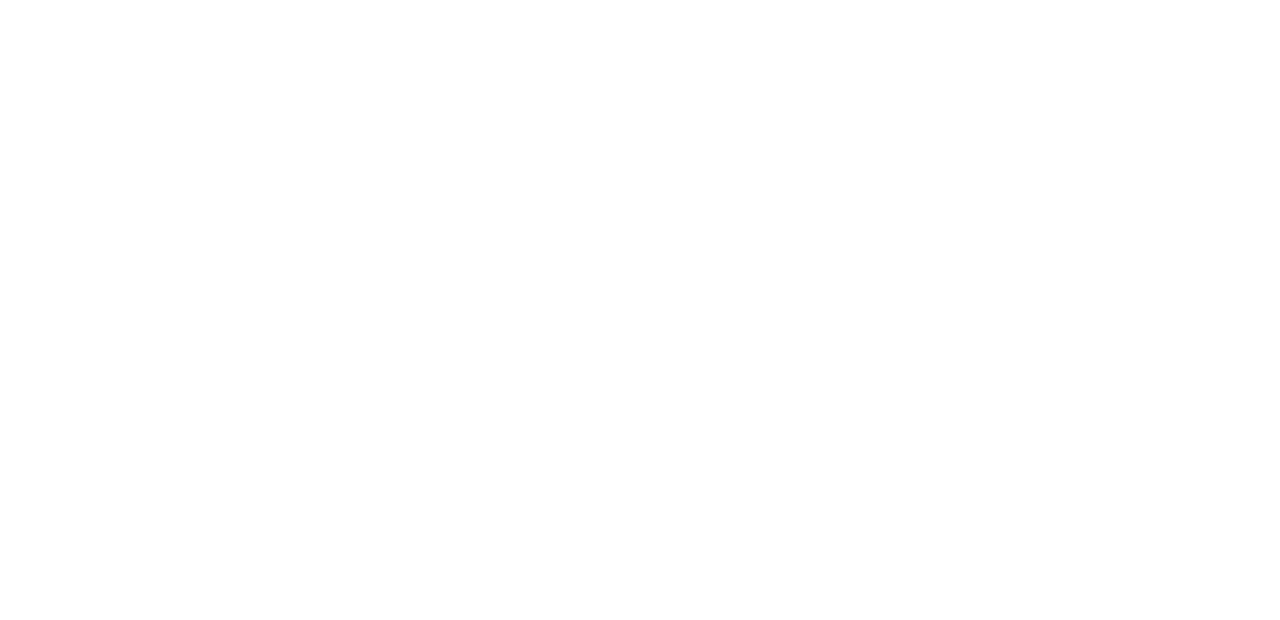
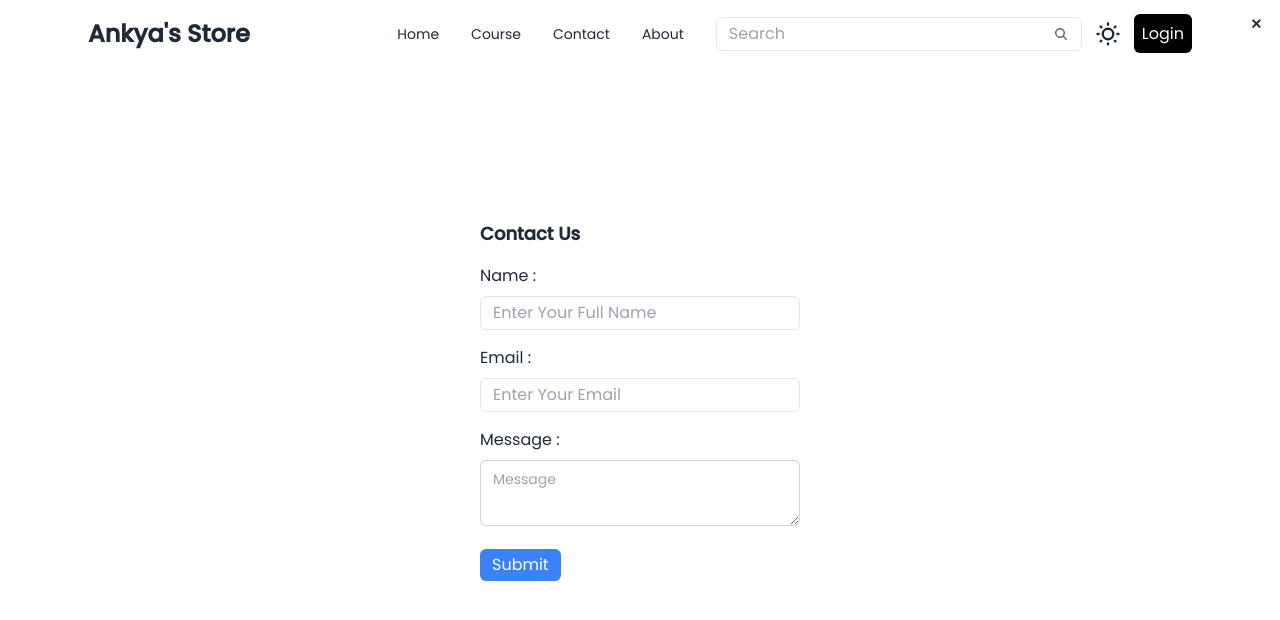
Before and after one commit to Ankitsinha2506/BookStore, a React (Vite) app in the folder frontend/: page /contact in a window 1280 px wide. Before the commit this address had no page. Shown: the top 620 px of the page. Built offline with nearby package versions, Linux system fonts and the light colour scheme.

Commit message:
Frontend Part Completed

```diff
--- a/frontend/package.json
+++ b/frontend/package.json
@@ -12,6 +12,7 @@
   "dependencies": {
     "react": "^18.3.1",
     "react-dom": "^18.3.1",
+    "react-hook-form": "^7.52.1",
     "react-router-dom": "^6.25.1",
     "react-slick": "^0.30.2",
     "slick-carousel": "^1.8.1"
--- a/frontend/src/App.jsx
+++ b/frontend/src/App.jsx
@@ -3,6 +3,7 @@ import Home from './Home/Home'
 import { Route, Routes } from 'react-router-dom'
 import Course from './Courses/Course'
 import Signup from './components/Signup'
+import ContactUs from './components/ContactUs'
 
 
 const App = () => {
@@ -13,6 +14,8 @@ const App = () => {
         <Route path='/' element={<Home />} />
         <Route path='/course' element={<Course />} />
         <Route path='/signup' element={<Signup />} />
+        <Route path='/contact' element={<ContactUs />} />
+
       </Routes>
       </div>
     </>
--- /dev/null
+++ b/frontend/src/components/ContactUs.jsx
@@ -0,0 +1,16 @@
+import React from 'react'
+import Navbar from './Navbar'
+import Contact from './ContactUs/Contact'
+
+const ContactUs = () => {
+    return (
+        <>
+            <Navbar />
+            <div>
+                <Contact />
+            </div>
+        </>
+    )
+}
+
+export default ContactUs
--- /dev/null
+++ b/frontend/src/components/ContactUs/Contact.jsx
@@ -0,0 +1,81 @@
+import React from 'react';
+import { useForm } from 'react-hook-form';
+import { Link } from 'react-router-dom';
+
+const Contact = () => {
+    const { register, handleSubmit, formState: { errors } } = useForm();
+
+    const onSubmit = (data) => {
+        console.log(data);
+    };
+
+    return (
+        <>
+            <div className='flex h-screen items-center justify-center'>
+                <div className="">
+                    <div className="">
+                        <form onSubmit={handleSubmit(onSubmit)} method="dialog">
+                            {/* Close button */}
+                            <Link to='/' className="btn btn-sm btn-circle btn-ghost absolute right-2 top-2">
+                                ✕
+                            </Link>
+
+                            <h1 className="font-bold text-lg">Contact Us</h1>
+
+                            {/* Name */}
+                            <div className='mt-4 space-y-2'>
+                                <span>Name : </span>
+                                <br />
+                                <input type="text"
+                                    placeholder='Enter Your Full Name'
+                                    className='w-80 px-3 py-1 border rounded-md outline-none'
+                                    {...register("name", { required: "* Name is required" })}
+                                />
+                                {errors.name && <p className="text-red-500">{errors.name.message}</p>}
+                            </div>
+
+                            {/* Email */}
+                            <div className='mt-4 space-y-2'>
+                                <span>Email : </span>
+                                <br />
+                                <input type="email"
+                                    placeholder='Enter Your Email'
+                                    className='w-80 px-3 py-1 border rounded-md outline-none'
+                                    {...register("email", { required: "* Email is required" })}
+                                />
+                                {errors.email && <p className="text-red-500">{errors.email.message}</p>}
+                            </div>
+
+                            {/* message */}
+                            <div className='mt-4 space-y-2'>
+                                <span>Message : </span>
+                                <br />
+                                <textarea className="textarea textarea-bordered mt-4 space-y-2 w-80 px-3 py-1 border rounded-md outline-none "
+                                    placeholder="Message"
+                                >
+
+                                </textarea>
+
+                            </div>
+
+                            {/* Button */}
+                            <div className='flex justify-left mt-4'>
+                                <button type="submit" className="bg-blue-500 text-white rounded-md px-3 py-1 hover:bg-blue-700 duration-200">
+                                    Submit
+                                </button>
+                                {/* <p className='text-xl'>
+                                    Have Account?{" "}
+                                    <Link to='/login' className='underline text-blue-500 cursor-pointer'>
+                                        Login Here
+                                    </Link>
+                                </p> */}
+                            </div>
+                        </form>
+                    </div>
+                </div>
+            </div>
+        </>
+    );
+}
+
+export default Contact;
--- a/frontend/src/components/Login.jsx
+++ b/frontend/src/components/Login.jsx
@@ -1,46 +1,65 @@
 import React from 'react'
 import { Link } from 'react-router-dom'
+import { useForm } from "react-hook-form"
 
-const Login = () => {
+function Login() {
+    const {
+        register,
+        handleSubmit,
+        formState: { errors },
+    } = useForm()
+
+    const onSubmit = (data) => console.log(data);
+
     return (
         <div>
             <dialog id="my_modal_3" className="modal ">
                 <div className="modal-box">
-                    <form method="dialog">
-                        {/* if there is a button in form, it will close the modal */}
-                        <Link to="/" className="btn btn-sm btn-circle btn-ghost absolute right-2 top-2">
+                    <form onSubmit={handleSubmit(onSubmit)} method="dialog">
+                        <Link to='/' className="btn btn-sm btn-circle btn-ghost absolute right-2 top-2">
                             ✕
                         </Link>
-                    </form>
                         <h3 className="font-bold text-lg">Login</h3>
 
                         {/* Email */}
                         <div className='mt-4 space-y-2'>
-                        <span>Email : </span>
+                            <span>Email: </span>
                             <br />
-                        <input type="email"
+                            <input
+                                type="email"
                                 placeholder='Enter Your Email'
-                            className='w-80 px-3 py-1 border rounded-md outline-none' />
+                                className='w-80 px-3 py-1 border rounded-md outline-none'
+                                {...register("email", { required: "* Email is required" })}
+                            />
+                            {errors.email && <p className="text-red-500">{errors.email.message}</p>}
                         </div>
 
                         {/* Password */}
                         <div className='mt-4 space-y-2'>
-                        <span>Password : </span>
+                            <span>Password: </span>
                             <br />
-                        <input type="password"
+                            <input
+                                type="password"
                                 placeholder='Enter your password'
-                            className='w-80 px-3 py-1 border rounded-md outline-none' />
+                                className='w-80 px-3 py-1 border rounded-md outline-none'
+                                {...register("password", { required: "* Password is required" })}
+                            />
+                            {errors.password && <p className="text-red-500">{errors.password.message}</p>}
                         </div>
 
-                    {/* BUtton */}
+                        {/* Button */}
                         <div className='flex justify-around mt-4'>
-                        <button className="bg-pink-500 text-white rounded-md px-3 py-1 hover:bg-pink-700 duration-200">Login</button>
-                        <p className='text-xl'>Not Registered ?
-                            <Link to='/signup' className='underline text-blue-500 cursor-pointer'>
+                            <button type="submit" className="bg-pink-500 text-white rounded-md px-3 py-1 hover:bg-pink-700 duration-200">
+                                Login
+                            </button>
+                            <p className='text-xl'>
+                                Not Registered?
+                                <Link to='/signup' className='underline text-blue-500 cursor-pointer ml-1'>
                                     Signup Here
                                 </Link>
                             </p>
                         </div>
+                    </form>
                 </div>
             </dialog>
         </div>
--- a/frontend/src/components/Signup.jsx
+++ b/frontend/src/components/Signup.jsx
@@ -1,19 +1,27 @@
 import React from 'react'
 import { Link } from 'react-router-dom'
 import Login from './Login'
+import { useForm } from "react-hook-form"
 
-const Signup = () => {
+function Signup() {
+    const {
+        register,
+        handleSubmit,
+        formState: { errors },
+    } = useForm()
+
+    const onSubmit = (data) => console.log(data);
     return (
         <>
             <div className='flex h-screen items-center justify-center '>
                 <div className="w-[600px]">
                     <div className="modal-box">
-                        <form method="dialog">
+                        <form onSubmit={handleSubmit(onSubmit)} method="dialog">
                             {/* if there is a button in form, it will close the modal */}
                             <Link to='/' className="btn btn-sm btn-circle btn-ghost absolute right-2 top-2">
                                 ✕
                             </Link>
-                        </form>
+
                             <h3 className="font-bold text-lg">Signup</h3>
 
                             {/* Name */}
@@ -22,7 +30,10 @@ const Signup = () => {
                                 <br />
                                 <input type="text"
                                     placeholder='Enter Your Full Name'
-                                className='w-80 px-3 py-1 border rounded-md outline-none' />
+                                    className='w-80 px-3 py-1 border rounded-md outline-none'
+                                    {...register("name", { required: "* Name is required" })}
+                                    />
+                                    {errors.text && <p className="text-red-500">{errors.text.message}</p>}
                             </div>
 
                             {/* Email */}
@@ -31,7 +42,10 @@ const Signup = () => {
                                 <br />
                                 <input type="email"
                                     placeholder='Enter Your Email'
-                                className='w-80 px-3 py-1 border rounded-md outline-none' />
+                                    className='w-80 px-3 py-1 border rounded-md outline-none'
+                                    {...register("email", { required: "* Email is required" })}
+                                    />
+                                    {errors.email && <p className="text-red-500">{errors.email.message}</p>}
                             </div>
 
                             {/* Password */}
@@ -40,7 +54,10 @@ const Signup = () => {
                                 <br />
                                 <input type="password"
                                     placeholder='Enter your password'
-                                className='w-80 px-3 py-1 border rounded-md outline-none' />
+                                    className='w-80 px-3 py-1 border rounded-md outline-none'
+                                    {...register("password", { required: "* Password is required" })}
+                                    />
+                                    {errors.password && <p className="text-red-500">{errors.password.message}</p>}
                             </div>
 
                             {/* BUtton */}
@@ -59,6 +76,7 @@ const Signup = () => {
                                     <Login />
                                 </p>
                             </div>
+                        </form>
                     </div>
                 </div>
             </div>
```
Also changed, not shown: 1 other file (tests, documents, lock files or other folders). Lines whose indentation alone changed are shown as unchanged.
